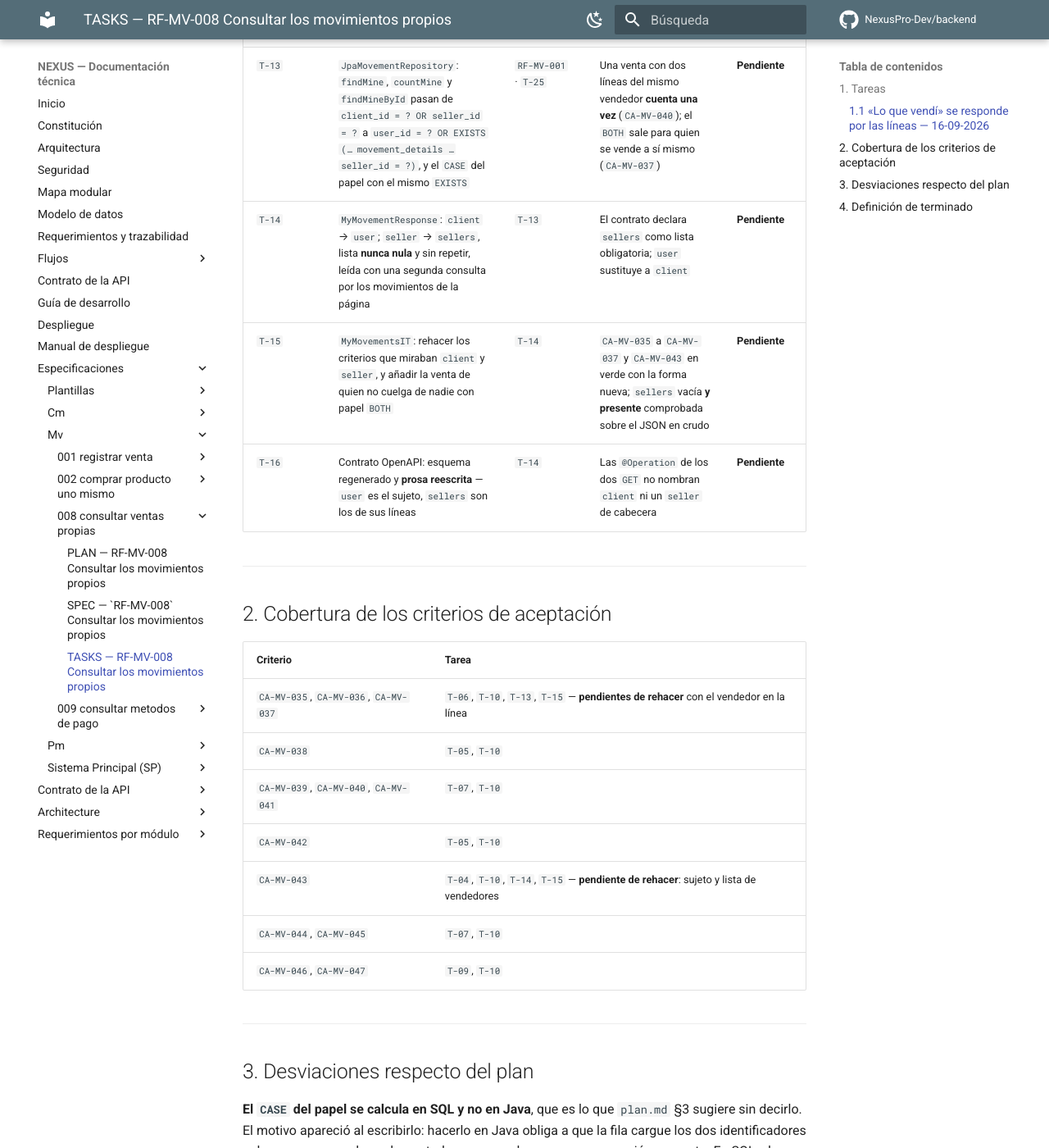
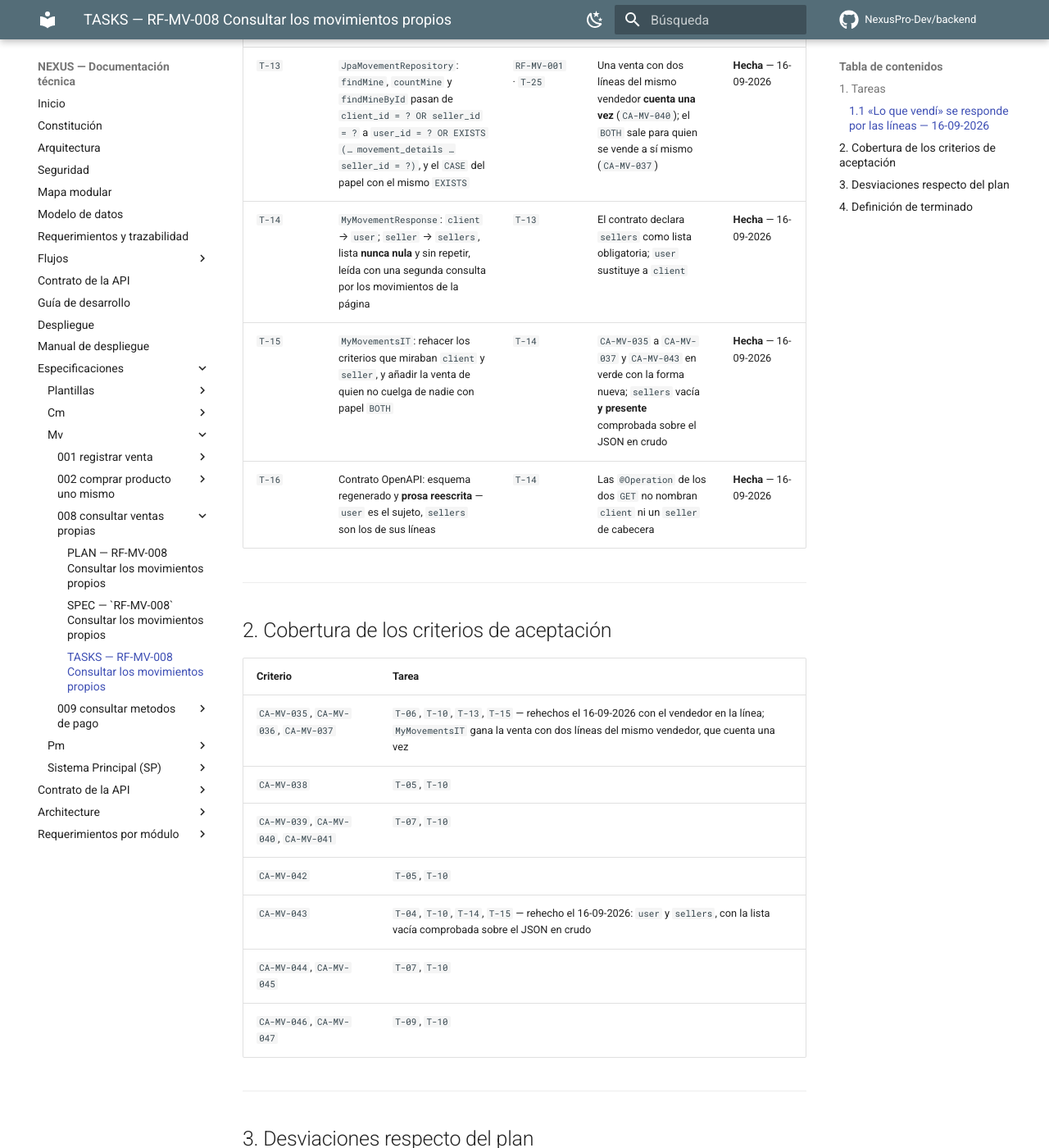
Before and after one commit to NexusPro-Dev/backend, an MkDocs documentation site: the page built from docs/specs/mv/008-consultar-ventas-propias/tasks.md, in a window 1280 px wide and 1400 px high, scrolled down 2369 px. Shown: the whole window at 82% size. Built offline with MkDocs 1.6.1 and Material for MkDocs 9.7.7, drawn with Linux system fonts in a browser that asks for light colours; comment, search, counter and statistics services are not loaded; some of the changed text lies outside the part shown.

Commit message:
docs(mv): las tareas de la enmienda del 16-09-2026 pasan a Hecha — T-25..T-30 de RF-MV-001 y T-13..T-16 de RF-MV-008, con la cobertura de CA-MV-002, 017, 018, 035..037 y 043 al día
Co-Authored-By: Claude Opus 5 (1M context) <noreply@anthropic.com>

```diff
--- a/docs/specs/mv/008-consultar-ventas-propias/tasks.md
+++ b/docs/specs/mv/008-consultar-ventas-propias/tasks.md
@@ -6,7 +6,7 @@
 | Especificación | [`spec.md`](spec.md) v0.1.0 |
 | Plan | [`plan.md`](plan.md) v0.1.0 |
 | `plan.md` aprobado el | 05-09-2026 |
-| Estado | **En revisión** — `T-01` a `T-12` `Hecha`; **`T-13` a `T-16` pendientes** (§1.1) |
+| Estado | **En revisión** — `T-01` a `T-12` `Hecha`; `T-13` a `T-16` `Hecha` el 16-09-2026 (§1.1) |
 | Rama | `feature/venta-de-productos` |
 
 !!! info "Qué va en este documento"
@@ -42,10 +42,10 @@ Enmienda del Art. I.7 sobre este requerimiento ya construido, por decisión del
 
 | ID | Tarea | Depende de | Verificación | Estado |
 |---|---|---|---|---|
-| `T-13` | `JpaMovementRepository`: `findMine`, `countMine` y `findMineById` pasan de `client_id = ? OR seller_id = ?` a `user_id = ? OR EXISTS (… movement_details … seller_id = ?)`, y el `CASE` del papel con el mismo `EXISTS` | `RF-MV-001` · `T-25` | Una venta con dos líneas del mismo vendedor **cuenta una vez** (`CA-MV-040`); el `BOTH` sale para quien se vende a sí mismo (`CA-MV-037`) | **Pendiente** |
-| `T-14` | `MyMovementResponse`: `client` → `user`; `seller` → `sellers`, lista **nunca nula** y sin repetir, leída con una segunda consulta por los movimientos de la página | `T-13` | El contrato declara `sellers` como lista obligatoria; `user` sustituye a `client` | **Pendiente** |
-| `T-15` | `MyMovementsIT`: rehacer los criterios que miraban `client` y `seller`, y añadir la venta de quien no cuelga de nadie con papel `BOTH` | `T-14` | `CA-MV-035` a `CA-MV-037` y `CA-MV-043` en verde con la forma nueva; `sellers` vacía **y presente** comprobada sobre el JSON en crudo | **Pendiente** |
-| `T-16` | Contrato OpenAPI: esquema regenerado y **prosa reescrita** — `user` es el sujeto, `sellers` son los de sus líneas | `T-14` | Las `@Operation` de los dos `GET` no nombran `client` ni un `seller` de cabecera | **Pendiente** |
+| `T-13` | `JpaMovementRepository`: `findMine`, `countMine` y `findMineById` pasan de `client_id = ? OR seller_id = ?` a `user_id = ? OR EXISTS (… movement_details … seller_id = ?)`, y el `CASE` del papel con el mismo `EXISTS` | `RF-MV-001` · `T-25` | Una venta con dos líneas del mismo vendedor **cuenta una vez** (`CA-MV-040`); el `BOTH` sale para quien se vende a sí mismo (`CA-MV-037`) | **Hecha** — 16-09-2026 |
+| `T-14` | `MyMovementResponse`: `client` → `user`; `seller` → `sellers`, lista **nunca nula** y sin repetir, leída con una segunda consulta por los movimientos de la página | `T-13` | El contrato declara `sellers` como lista obligatoria; `user` sustituye a `client` | **Hecha** — 16-09-2026 |
+| `T-15` | `MyMovementsIT`: rehacer los criterios que miraban `client` y `seller`, y añadir la venta de quien no cuelga de nadie con papel `BOTH` | `T-14` | `CA-MV-035` a `CA-MV-037` y `CA-MV-043` en verde con la forma nueva; `sellers` vacía **y presente** comprobada sobre el JSON en crudo | **Hecha** — 16-09-2026 |
+| `T-16` | Contrato OpenAPI: esquema regenerado y **prosa reescrita** — `user` es el sujeto, `sellers` son los de sus líneas | `T-14` | Las `@Operation` de los dos `GET` no nombran `client` ni un `seller` de cabecera | **Hecha** — 16-09-2026 |
 
 ---
 
@@ -53,11 +53,11 @@ Enmienda del Art. I.7 sobre este requerimiento ya construido, por decisión del
 
 | Criterio | Tarea |
 |---|---|
-| `CA-MV-035`, `CA-MV-036`, `CA-MV-037` | `T-06`, `T-10`, `T-13`, `T-15` — **pendientes de rehacer** con el vendedor en la línea |
+| `CA-MV-035`, `CA-MV-036`, `CA-MV-037` | `T-06`, `T-10`, `T-13`, `T-15` — rehechos el 16-09-2026 con el vendedor en la línea; `MyMovementsIT` gana la venta con dos líneas del mismo vendedor, que cuenta una vez |
 | `CA-MV-038` | `T-05`, `T-10` |
 | `CA-MV-039`, `CA-MV-040`, `CA-MV-041` | `T-07`, `T-10` |
 | `CA-MV-042` | `T-05`, `T-10` |
-| `CA-MV-043` | `T-04`, `T-10`, `T-14`, `T-15` — **pendiente de rehacer**: sujeto y lista de vendedores |
+| `CA-MV-043` | `T-04`, `T-10`, `T-14`, `T-15` — rehecho el 16-09-2026: `user` y `sellers`, con la lista vacía comprobada sobre el JSON en crudo |
 | `CA-MV-044`, `CA-MV-045` | `T-07`, `T-10` |
 | `CA-MV-046`, `CA-MV-047` | `T-09`, `T-10` |
 
```
Also changed, not shown: docs/specs/mv/001-registrar-venta/tasks.md (+10 -10 lines).
